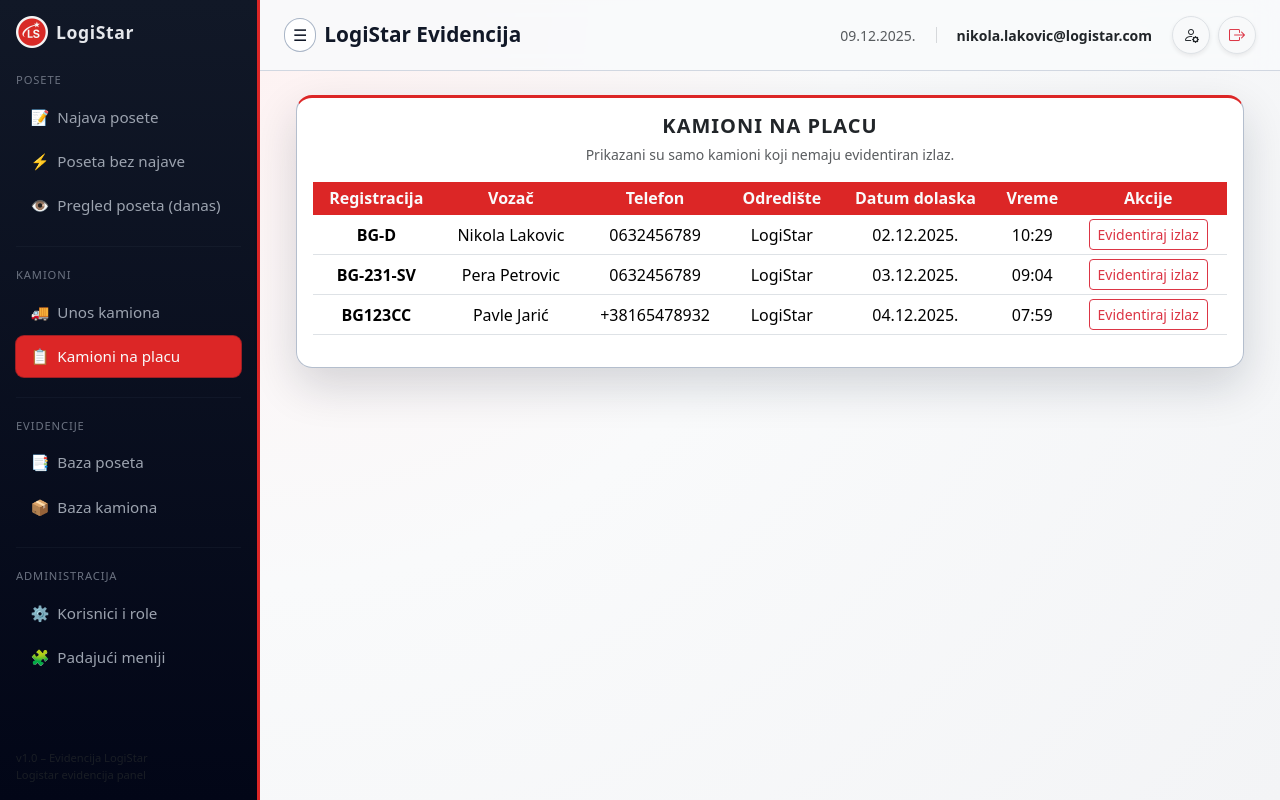
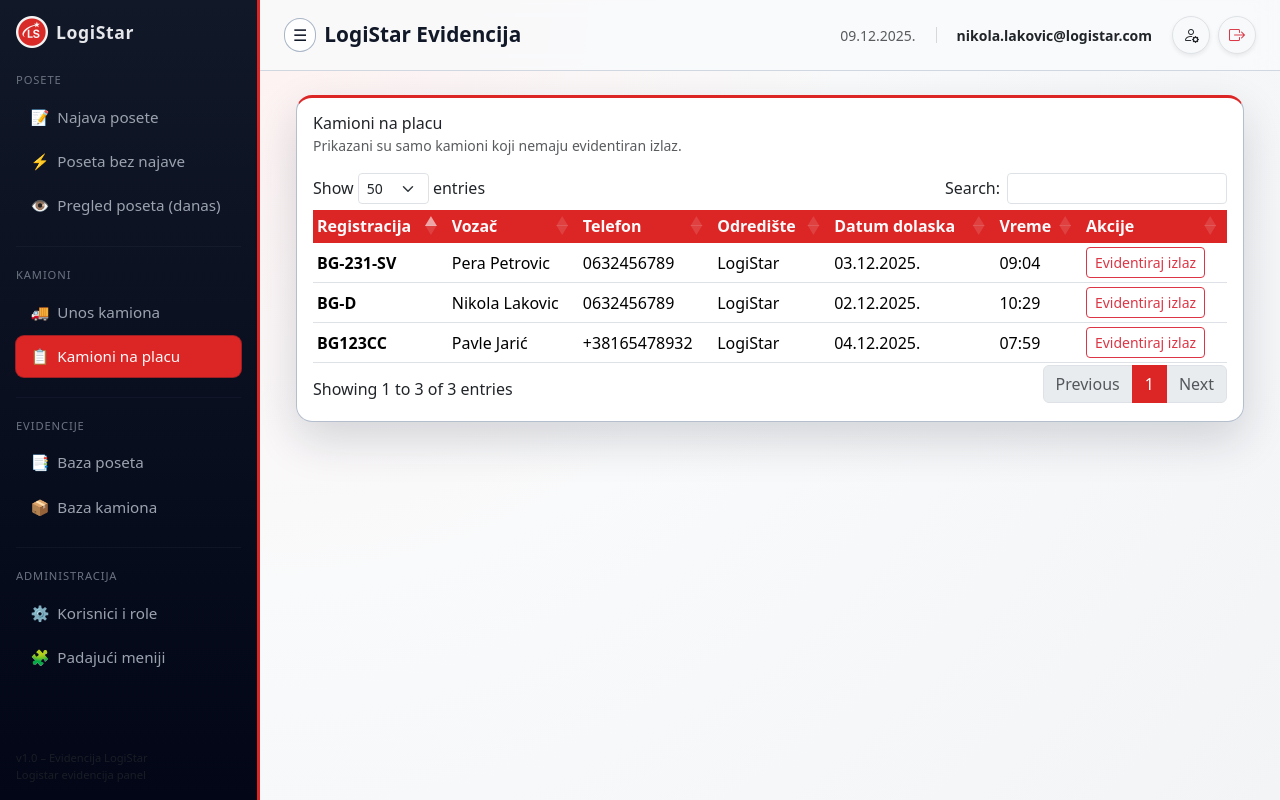
Before and after one commit to Jonny1997-prog/evidencija_pristupa_veb, a Flask app: page /kamioni/portirnica in a window 1280 px wide. Run offline with Flask 3, Linux system fonts and the light colour scheme; a user stored in the database is signed in; data comes from the database, SQL or seed files in the repository; lists and menus that the app fills with data are empty; some libraries are stand-ins or nearby versions.

Commit message:
Azuriranje 09.12.2025

```diff
--- a/app.py
+++ b/app.py
@@ -26,7 +26,7 @@
 
 @app.template_filter('date_sr')
 def date_sr_filter(value):
-    """Pretvara YYYY-MM-DD u DD.MM.YYYY."""
+
     if not value:
         return ''
     s = str(value)
@@ -70,7 +70,6 @@
 # DB helperi
 
 def get_db():
-    """Create a SQLite connection with row_factory set to Row."""
     conn = sqlite3.connect(DB_PATH)
     conn.row_factory = sqlite3.Row
     return conn
@@ -121,11 +120,11 @@
     """
     )
 
-    # Ako baza već postoji bez ove kolone, pokušaj da je dodaš
+
     try:
         cur.execute("ALTER TABLE trucks ADD COLUMN driver_phone TEXT")
     except sqlite3.OperationalError:
-        # Kolona već postoji – ignorišemo grešku
+
         pass
 
 
@@ -208,7 +207,6 @@
 
 
 # Auth helperi i dekoratori
-
 
 def get_current_user():
     email = session.get("user_email")
@@ -327,18 +325,13 @@
             "SELECT * FROM users WHERE email=?", (email,)
         ).fetchone()
 
-        # ISPRAVKA 1: Koristimo 'password_hash' (ne 'password')
-        # ISPRAVKA 2: Koristimo check_password_hash funkciju
+
         if not user or not check_password_hash(user["password_hash"], old_pw):
             conn.close()
             return render_template("profile.html",
                                    error="Trenutna lozinka nije ispravna!")
 
-        # Snimi novu lozinku (HEŠIRANU)
-        # ISPRAVKA 3: Heširamo novu lozinku pre upisa
         new_pw_hash = generate_password_hash(new_pw)
-
-        # ISPRAVKA 4: Upisujemo u kolonu 'password_hash'
         cur.execute("UPDATE users SET password_hash=? WHERE email=?",
                     (new_pw_hash, email))
         conn.commit()
@@ -352,7 +345,6 @@
 
 
 # Admin – upravljanje korisnicima
-
 
 @app.route("/admin/users", methods=["GET", "POST"])
 @require_role("admin")
@@ -439,7 +431,6 @@
 
 # 1) Forma za najavu posete (zaposleni)
 
-
 @app.route("/posete/najava", methods=["GET", "POST"])
 @require_role("admin", "employee","security_chief")
 def posete_najava():
@@ -447,8 +438,8 @@
     cur = conn.cursor()
 
     if request.method == "POST":
-        arrival_date = request.form["arrival_date"]  # yyyy-mm-dd
-        expected_time = request.form["expected_time"]  # HH:MM
+        arrival_date = request.form["arrival_date"]
+        expected_time = request.form["expected_time"]
         host_employee = request.form["host_employee"]
         phone = request.form["phone"]
         object_name = request.form["object_name"]
@@ -508,12 +499,11 @@
 @app.route("/posete/nenajavljena", methods=["GET", "POST"])
 @require_role("admin", "portirnica", "security_chief")
 def posete_nenajavljena():
-    """Forma koju koristi portirnica kad gost nije bio najavljen."""
     conn = get_db()
     cur = conn.cursor()
 
     if request.method == "POST":
-        arrival_date = request.form["arrival_date"]  # yyyy-mm-dd
+        arrival_date = request.form["arrival_date"]
         host_employee = request.form["host_employee"]
         phone = request.form["phone"]
         object_name = request.form["object_name"]
@@ -549,7 +539,6 @@
         conn.commit()
         conn.close()
 
-        # 1. Prikazujemo zelenu poruku
         flash(f"Uspešno evidentiran ulaz za gosta: {guest_name}", "success")
 
         return redirect(url_for("posete_nenajavljena"))
@@ -639,7 +628,7 @@
         plate = request.form["plate"]
         destination = request.form["destination"]
 
-        # PROMENA: Automatsko generisanje vremena
+        #Automatsko generisanje vremena
         now = datetime.now()
         arrival_date = now.strftime("%Y-%m-%d")  # Format za bazu
         arrival_time = now.strftime("%H:%M")  # Format za bazu
@@ -726,8 +715,6 @@
 def security_posete():
     conn = get_db()
     cur = conn.cursor()
-
-    # filter parametri iz query stringa
     date_from = request.args.get("date_from") or None
     date_to = request.args.get("date_to") or None
     host = (request.args.get("host") or "").strip()
@@ -813,7 +800,7 @@
         "ID",
         "Vozač",
         "Dokument vozača",
-        "Telefon vozača",  # NOVO: telefon vozača
+        "Telefon vozača",
         "Suvozač",
         "Dokument suvozača",
         "Registracija",
@@ -854,7 +841,7 @@
 
 
 @app.route("/security/kamioni/<int:truck_id>/edit", methods=["GET", "POST"])
-@require_role("admin")  # samo admin sme da menja podatke o kamionima
+@require_role("admin")
 def security_kamioni_edit(truck_id: int):
     conn = get_db()
     cur = conn.cursor()
@@ -1028,7 +1015,7 @@
 
 
 @app.route("/security/posete/<int:visit_id>/edit", methods=["GET", "POST"])
-@require_role("admin")  # samo admin sme da menja podatke
+@require_role("admin")
 def security_posete_edit(visit_id: int):
     conn = get_db()
     cur = conn.cursor()
@@ -1119,7 +1106,6 @@
     cur.execute("DELETE FROM visits WHERE id = ?", (visit_id,))
     conn.commit()
     conn.close()
-    # vraćamo se na prethodnu stranicu ili na bazu poseta
     return redirect(request.referrer or url_for("security_posete"))
 
 @app.route("/security/kamioni", methods=["GET"])
@@ -1170,11 +1156,9 @@
 # Basic smoke tests
 
 def _run_basic_tests() -> None:
-    """Run a couple of simple smoke tests using Flask's test client."""
     init_db()
 
     with app.test_client() as client:
-        # login kao admin
         resp = client.post(
             "/login",
             data={"email": "nikola.lakovic@logistar.rs", "password": "1"},
--- a/load_lookups_from_excel.py
+++ b/load_lookups_from_excel.py
@@ -38,7 +38,7 @@
     conn = get_db()
     cur = conn.cursor()
 
-    # resetujemo postojeće vrednosti za ove tipove
+
     cur.execute("DELETE FROM lookups WHERE type IN ('employee', 'object', 'destination')")
 
     cur.executemany(
--- a/run.py
+++ b/run.py
@@ -1,9 +1,7 @@
 from app import app, init_db
 
-# Ovo se izvršava pri svakom startu aplikacije (IIS ili lokalno)
 init_db()
 
-# Ovo se izvršava samo kada pokrećeš lokalno sa: python run.py
 if __name__ == "__main__":
   #  app.run(host="0.0.0.0", port=8086, debug=True)
   app.run(host="0.0.0.0", port=5000, debug=True)
--- a/templates/base.html
+++ b/templates/base.html
@@ -33,7 +33,6 @@
       display: flex;
     }
 
-    /* SIDEBAR */
     .app-sidebar {
       width: var(--sidebar-width);
       min-width: var(--sidebar-width);
@@ -44,7 +43,6 @@
       border-right: 3px solid var(--ls-red);
     }
 
-    /* MAIN CONTENT */
     .app-main {
       flex-grow: 1;
       min-width: 0;
@@ -53,12 +51,10 @@
       transition: all 0.3s ease;
     }
 
-    /* COLLAPSED STANJE */
     body.sidebar-collapsed .app-sidebar {
       margin-left: calc(var(--sidebar-width) * -1);
     }
 
-    /* Stilovi za header dugmiće (NOVO) */
     .btn-icon {
       width: 38px;
       height: 38px;
@@ -72,7 +68,6 @@
       box-shadow: 0 4px 6px -1px rgba(0, 0, 0, 0.1);
     }
 
-    /* Ostatak stila... */
     .app-sidebar .brand { font-size: 1.25rem; font-weight: 600; letter-spacing: 0.03em; }
     .app-sidebar .nav-link { color: #9ca3af; border-radius: 0.5rem; padding: 0.55rem 0.9rem; font-size: 0.95rem; display: flex; align-items: center; gap: .5rem; transition: background 0.15s ease, color 0.15s ease; }
     .app-sidebar .nav-link:hover { background: rgba(31, 41, 55, 0.95); color: #f9fafb; }
@@ -86,7 +81,6 @@
     .table-soft tbody tr:nth-child(even) { background: var(--ls-gray-light); }
     .table-soft tbody tr:hover { background: var(--ls-red-soft) !important; }
 
-    /* Mobilni meni */
     @media (max-width: 767.98px) {
       .app-sidebar {
         position: fixed;
@@ -105,7 +99,25 @@
     .btn-outline-primary:hover { background-color: var(--ls-red); color: #fff; }
     .badge.bg-primary { background-color: var(--ls-red) !important; }
 
-    /* Loading overlay */
+    .page-item.active .page-link {
+        background-color: var(--ls-red) !important;
+        border-color: var(--ls-red) !important;
+        color: #fff !important;
+        box-shadow: none;
+    }
+    .page-link {
+        color: #374151;
+        border: 1px solid #e5e7eb;
+    }
+    .page-link:hover {
+        color: var(--ls-red);
+        background-color: var(--ls-red-soft);
+        border-color: #e5e7eb;
+    }
+    .page-link:focus {
+        box-shadow: 0 0 0 0.25rem rgba(220, 38, 38, 0.25);
+    }
+
     .loading-overlay { position: fixed; inset: 0; background: rgba(15, 23, 42, 0.75); display: flex; align-items: center; justify-content: center; z-index: 9999; }
     .ring { position: relative; width: 150px; height: 150px; background: transparent; border: 3px solid #3c3c3c; border-radius: 50%; text-align: center; line-height: 150px; font-family: sans-serif; font-size: 18px; color: var(--ls-red); letter-spacing: 4px; text-transform: uppercase; text-shadow: 0 0 10px var(--ls-red); box-shadow: 0 0 20px rgba(0,0,0,.5); }
     .ring:before { content: ''; position: absolute; top: -3px; left: -3px; width: 100%; height: 100%; border: 3px solid transparent; border-top: 3px solid var(--ls-red); border-right: 3px solid var(--ls-red); border-radius: 50%; animation: animateC 2s linear infinite; }
@@ -260,12 +272,10 @@
 <script src="https://cdn.datatables.net/1.13.8/js/dataTables.bootstrap5.min.js"></script>
 
 <script>
-  // 1. ISKLJUČIVANJE ALERT GREŠAKA ZA DATATABLES
   if (window.jQuery && $.fn.dataTable) {
     $.fn.dataTable.ext.errMode = 'none';
   }
 
-  // 2. SKRIVANJE LOADING OVERLAY-A
   function hideLoadingOverlay() {
     const overlay = document.getElementById('loading-overlay');
     if (!overlay) return;
@@ -277,7 +287,6 @@
   }
   window.addEventListener('load', hideLoadingOverlay);
 
-  // 3. PRILAGOĐAVANJE KOLONA KAD SE MENI SAKRIJE/PRIKAŽE
   function adjustDataTablesColumns() {
     if (!(window.jQuery && $.fn.DataTable)) return;
     setTimeout(function () {
@@ -290,14 +299,12 @@
     adjustDataTablesColumns();
   }
 
-  // 4. GLAVNA INICIJALIZACIJA TABELA
   document.addEventListener('DOMContentLoaded', function () {
     if (!(window.jQuery && $.fn.DataTable)) {
       console.warn('DataTables nije učitan.');
       return;
     }
 
-    // A) Standardne tabele
     $('.data-table-default').each(function() {
         if ($.fn.DataTable.isDataTable(this)) {
             $(this).DataTable().destroy();
@@ -309,7 +316,6 @@
         });
     });
 
-    // B) Skrol tabele (POSETE i KAMIONI)
     var $scrollTables = $('.data-table-scroll');
     if ($scrollTables.length) {
       $scrollTables.each(function() {
@@ -317,14 +323,18 @@
             $(this).DataTable().destroy();
         }
 
+        var customLength = $(this).data('page-length') ? parseInt($(this).data('page-length')) : 10;
+
         $(this).DataTable({
           language: {
             url: "https://cdn.datatables.net/plug-ins/1.13.6/i18n/sr-SP.json"
           },
-          scrollY: '60vh',       // Ograničava visinu tabele na 60% visine ekrana
+          scrollY: '60vh',
           scrollCollapse: true,
           scrollX: true,
           paging: true,
+          pageLength: customLength,
+          lengthMenu: [[10, 25, 50, 100, -1], [10, 25, 50, 100, "Sve"]],
           lengthChange: true,
           searching: true,
           info: true,
--- a/templates/kamioni_portirnica.html
+++ b/templates/kamioni_portirnica.html
@@ -1,15 +1,23 @@
 {% extends "base.html" %}
 {% block content %}
+
 <div class="card card-soft p-3">
 
-  <div class="text-center mb-3">
-    <h5 class="mb-1 fw-bold text-uppercase" style="letter-spacing: 1px;">Kamioni na placu</h5>
-    <small class="text-muted">Prikazani su samo kamioni koji nemaju evidentiran izlaz.</small>
+  <div class="d-flex justify-content-between align-items-center mb-3">
+    <div>
+      <h6 class="mb-0">Kamioni na placu</h6>
+      <small class="text-muted">
+        Prikazani su samo kamioni koji nemaju evidentiran izlaz.
+      </small>
+    </div>
   </div>
 
-  <div class="table-responsive">
-    <table class="table table-soft table-sm align-middle">
-      <thead class="text-center">
+  <div>
+    <table class="table table-soft table-sm align-middle data-table-scroll"
+           id="table_kamioni"
+           style="width:100%"
+           data-page-length="50">
+      <thead>
         <tr>
           <th>Registracija</th>
           <th>Vozač</th>
@@ -20,8 +28,7 @@
           <th>Akcije</th>
         </tr>
       </thead>
-      <tbody class="text-center">
-      {% if rows %}
+      <tbody>
         {% for r in rows %}
         <tr>
           <td class="fw-bold">{{ r.plate }}</td>
@@ -41,15 +48,9 @@
           </td>
         </tr>
         {% endfor %}
-      {% else %}
-        <tr>
-          <td colspan="7" class="text-center text-muted py-4">
-            Nema aktivnih kamiona na placu.
-          </td>
-        </tr>
-      {% endif %}
       </tbody>
     </table>
   </div>
 </div>
+
 {% endblock %}
--- a/templates/posete_portirnica.html
+++ b/templates/posete_portirnica.html
@@ -16,6 +16,7 @@
           <th>Telefon</th>
           <th>Objekat</th>
           <th>Registracija</th>
+          <th class="text-center">Br. osoba</th>
           <th>Najavljeno vreme</th>
           <th>Napomena</th>
           <th>Ulaz</th>
@@ -31,6 +32,7 @@
           <td>{{ r.phone }}</td>
           <td>{{ r['object_name'] }}</td>
           <td>{{ r['vehicle_plate'] or '' }}</td>
+          <td class="text-center fw-bold">{{ r['persons_count'] or 1 }}</td>
           <td>{{ r['expected_time'] or '' }}</td>
 
           <td style="max-width: 200px;" class="text-truncate" title="{{ r['note'] }}">
@@ -64,7 +66,7 @@
         {% endfor %}
       {% else %}
         <tr>
-          <td colspan="9" class="text-center text-muted py-4">Nema aktivnih poseta za danas.</td>
+          <td colspan="10" class="text-center text-muted py-4">Nema aktivnih poseta za danas.</td>
         </tr>
       {% endif %}
       </tbody>
```
